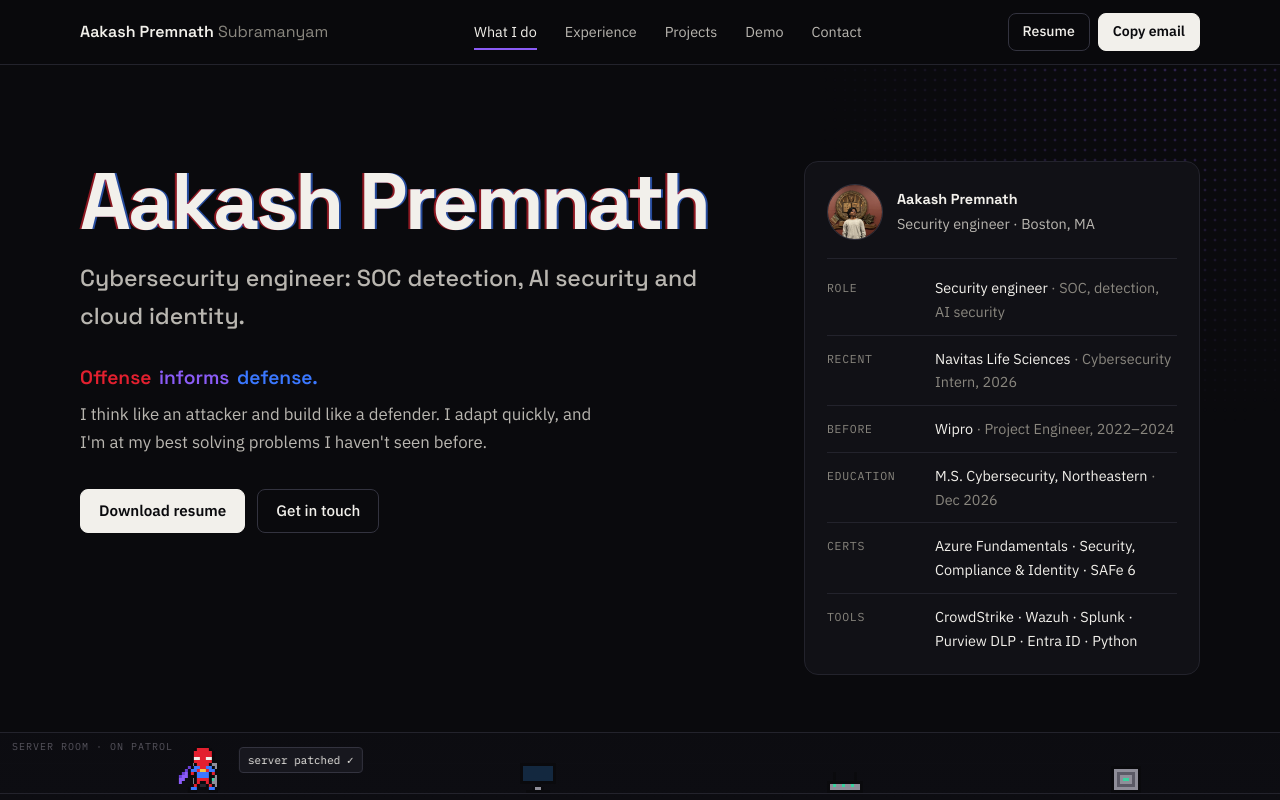
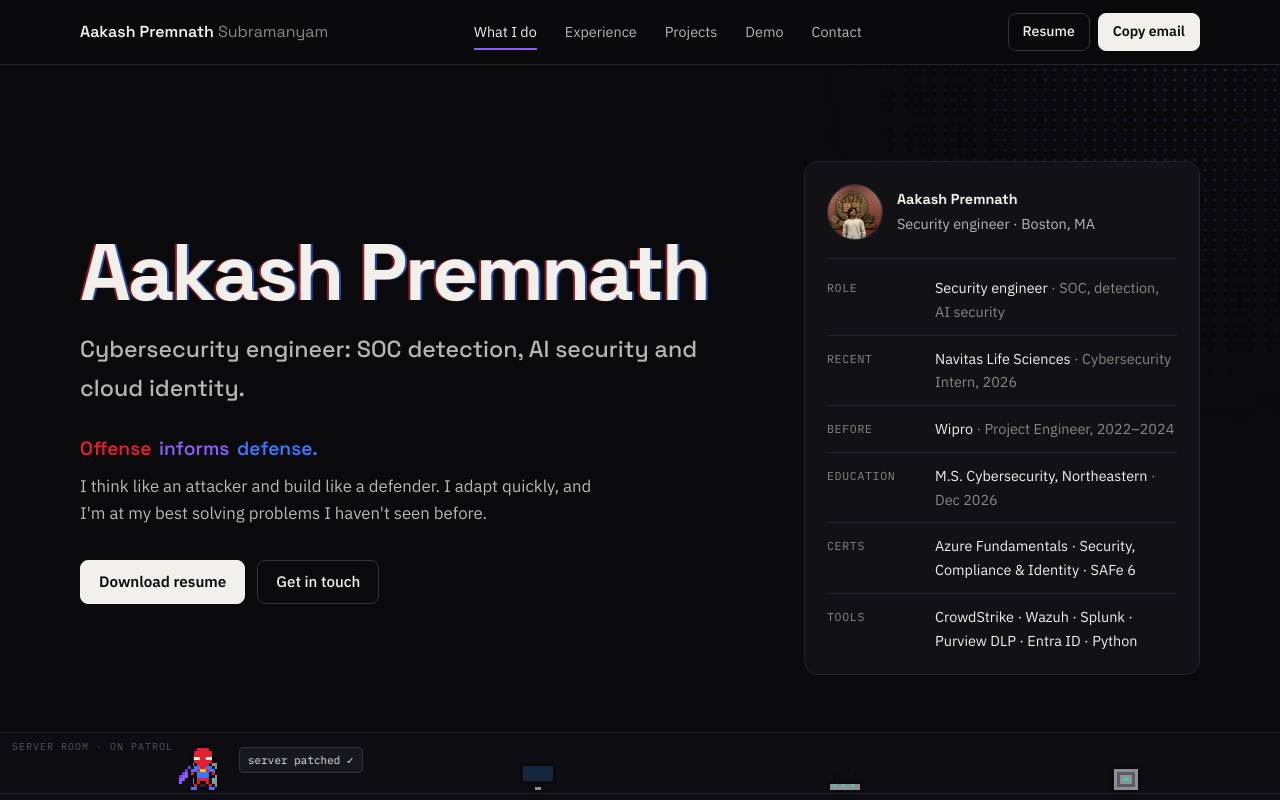
Before and after one commit to DragoBludvist/portfolio, a React (Vite) app: page / in a window 1280 px wide. Shown: the top 800 px of the page. Built offline with nearby package versions, Linux system fonts and the light colour scheme.

Commit message:
Center hero intro against the glance card

```diff
--- a/src/styles.css
+++ b/src/styles.css
@@ -324,7 +324,8 @@ kbd {
   display: grid;
   grid-template-columns: 1.25fr 0.75fr;
   gap: 64px;
-  align-items: start;
+  /* centre the intro against the taller "at a glance" card */
+  align-items: center;
 }
 /* the one bold detail: red and blue "plates" slightly out of register */
 .hero-name {
```
